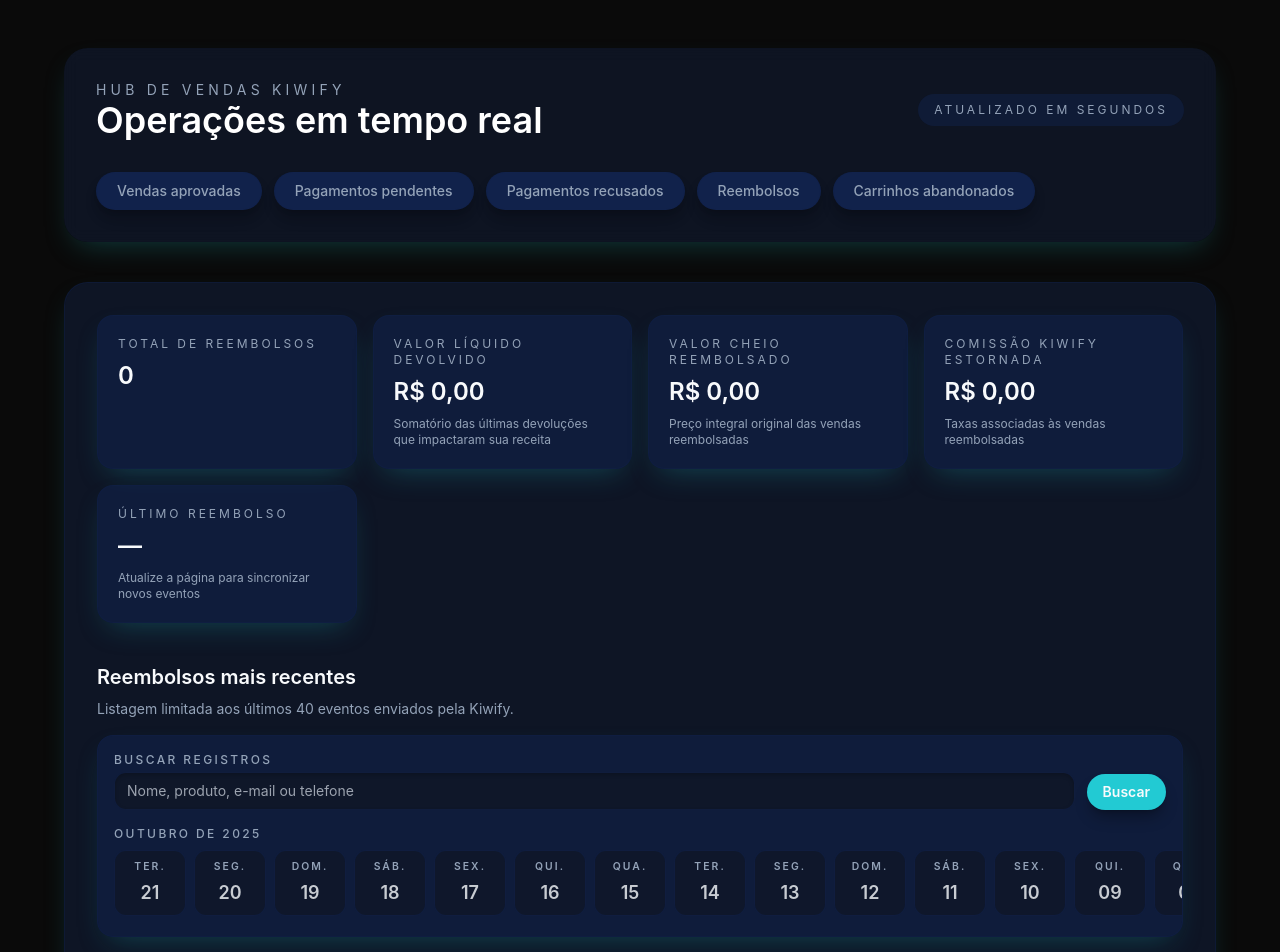
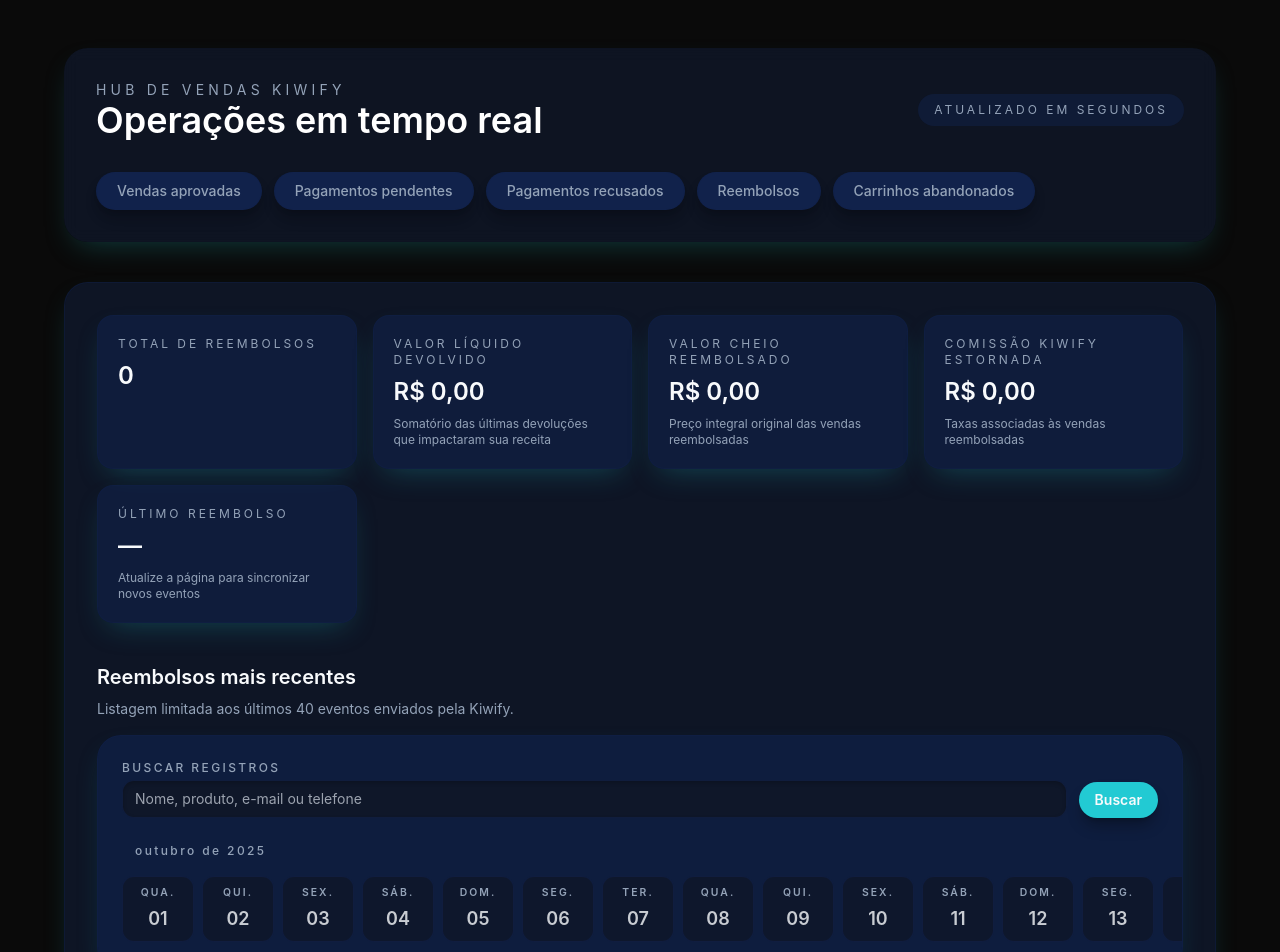
Before and after one commit to leoxavier3914-arch/rb, a Next.js app: page /refunded-sales in a window 1280 px wide. Shown: the top 952 px of the page. Built offline with nearby package versions, Linux system fonts and the light colour scheme; no server answers.

Commit message:
feat: improve events board search card and month picker

```diff
--- a/components/events-board.tsx
+++ b/components/events-board.tsx
@@ -1,4 +1,9 @@
+"use client";
+
 import Link from "next/link";
+import type { ChangeEvent } from "react";
+import { useCallback, useEffect, useMemo, useRef, useState } from "react";
+import { useRouter, useSearchParams } from "next/navigation";
 
 import clsx from "clsx";
 
@@ -27,6 +32,23 @@ interface EventsBoardProps {
   filters: EventFilterValues;
 }
 
+const monthYearFormatter = new Intl.DateTimeFormat("pt-BR", {
+  month: "long",
+  year: "numeric",
+});
+
+const dayNumberFormatter = new Intl.DateTimeFormat("pt-BR", { day: "2-digit" });
+const weekdayFormatter = new Intl.DateTimeFormat("pt-BR", { weekday: "short" });
+
+const toDateInputValue = (date: Date) => {
+  const year = date.getFullYear();
+  const month = `${date.getMonth() + 1}`.padStart(2, "0");
+  const day = `${date.getDate()}`.padStart(2, "0");
+  return `${year}-${month}-${day}`;
+};
+
+const getMonthKey = (value: Date) => `${value.getFullYear()}-${value.getMonth()}`;
+
 export function EventsBoard({
   stats,
   heading,
@@ -37,55 +59,151 @@ export function EventsBoard({
   filters,
 }: EventsBoardProps) {
   const hasActiveFilters = Boolean(filters.from || filters.to || filters.search);
+  const router = useRouter();
+  const searchParams = useSearchParams();
+  const monthPickerRef = useRef<HTMLDivElement | null>(null);
+  const [isMonthPickerOpen, setIsMonthPickerOpen] = useState(false);
 
-  const today = new Date();
-  today.setHours(0, 0, 0, 0);
-
-  const toDateInputValue = (date: Date) => {
-    const year = date.getFullYear();
-    const month = `${date.getMonth() + 1}`.padStart(2, "0");
-    const day = `${date.getDate()}`.padStart(2, "0");
-    return `${year}-${month}-${day}`;
-  };
-
-  const dayCount = 30;
-  let dayOptions = Array.from({ length: dayCount }, (_, index) => {
-    const option = new Date(today);
-    option.setDate(today.getDate() - index);
-    option.setHours(0, 0, 0, 0);
-    return option;
-  });
+  const today = useMemo(() => {
+    const reference = new Date();
+    reference.setHours(0, 0, 0, 0);
+    return reference;
+  }, []);
 
   const selectedDateValue =
     filters.from && filters.to && filters.from === filters.to
       ? filters.from
       : filters.from ?? filters.to;
-  const selectedDate = selectedDateValue
-    ? new Date(`${selectedDateValue}T00:00:00`)
-    : undefined;
+
+  const selectedDate = useMemo(() => {
+    return selectedDateValue ? new Date(`${selectedDateValue}T00:00:00`) : undefined;
+  }, [selectedDateValue]);
+
   const resolvedSelectedDate = selectedDate ?? today;
 
-  if (selectedDate && !dayOptions.some((option) => toDateInputValue(option) === selectedDateValue)) {
-    dayOptions = [selectedDate, ...dayOptions].sort((a, b) => b.getTime() - a.getTime());
-  }
+  const initialMonth = useMemo(() => {
+    const base = new Date(resolvedSelectedDate);
+    base.setDate(1);
+    base.setHours(0, 0, 0, 0);
+    return base;
+  }, [resolvedSelectedDate]);
 
-  const monthYearFormatter = new Intl.DateTimeFormat("pt-BR", {
-    month: "long",
-    year: "numeric",
-  });
-  const dayNumberFormatter = new Intl.DateTimeFormat("pt-BR", { day: "2-digit" });
-  const weekdayFormatter = new Intl.DateTimeFormat("pt-BR", { weekday: "short" });
+  const [currentMonth, setCurrentMonth] = useState(initialMonth);
 
-  const makeDayHref = (value: string) => {
-    const params = new URLSearchParams();
-    params.set("from", value);
-    params.set("to", value);
-    if (filters.search) {
-      params.set("q", filters.search);
+  const initialMonthKey = useMemo(() => getMonthKey(initialMonth), [initialMonth]);
+
+  useEffect(() => {
+    setCurrentMonth(initialMonth);
+  }, [initialMonth, initialMonthKey]);
+
+  useEffect(() => {
+    if (!isMonthPickerOpen) {
+      return;
     }
 
-    return `${filterAction}?${params.toString()}`;
-  };
+    const handleClickOutside = (event: MouseEvent) => {
+      if (!monthPickerRef.current) {
+        return;
+      }
+
+      if (!monthPickerRef.current.contains(event.target as Node)) {
+        setIsMonthPickerOpen(false);
+      }
+    };
+
+    const handleEscape = (event: KeyboardEvent) => {
+      if (event.key === "Escape") {
+        setIsMonthPickerOpen(false);
+      }
+    };
+
+    document.addEventListener("mousedown", handleClickOutside);
+    document.addEventListener("keydown", handleEscape);
+
+    return () => {
+      document.removeEventListener("mousedown", handleClickOutside);
+      document.removeEventListener("keydown", handleEscape);
+    };
+  }, [isMonthPickerOpen]);
+
+  const dayOptions = useMemo(() => {
+    const year = currentMonth.getFullYear();
+    const monthIndex = currentMonth.getMonth();
+    const totalDays = new Date(year, monthIndex + 1, 0).getDate();
+
+    return Array.from({ length: totalDays }, (_, index) => {
+      const option = new Date(year, monthIndex, index + 1);
+      option.setHours(0, 0, 0, 0);
+      return option;
+    });
+  }, [currentMonth]);
+
+  const makeDayHref = useCallback(
+    (value: string) => {
+      const params = new URLSearchParams(searchParams?.toString() ?? "");
+      params.set("from", value);
+      params.set("to", value);
+
+      return `${filterAction}?${params.toString()}`;
+    },
+    [filterAction, searchParams],
+  );
+
+  const navigateToMonth = useCallback(
+    (monthDate: Date) => {
+      const monthStart = new Date(monthDate);
+      monthStart.setDate(1);
+      monthStart.setHours(0, 0, 0, 0);
+
+      const selectedDay = selectedDate?.getDate() ?? 1;
+      const lastDayOfMonth = new Date(
+        monthStart.getFullYear(),
+        monthStart.getMonth() + 1,
+        0,
+      ).getDate();
+
+      const resolvedDay = Math.min(selectedDay, lastDayOfMonth);
+      const nextDate = new Date(monthStart);
+      nextDate.setDate(resolvedDay);
+      nextDate.setHours(0, 0, 0, 0);
+
+      const targetValue = toDateInputValue(nextDate);
+      const params = new URLSearchParams(searchParams?.toString() ?? "");
+      params.set("from", targetValue);
+      params.set("to", targetValue);
+
+      setCurrentMonth(monthStart);
+      setIsMonthPickerOpen(false);
+      router.push(`${filterAction}?${params.toString()}`, { scroll: false });
+    },
+    [filterAction, router, searchParams, selectedDate],
+  );
+
+  const handleMonthInputChange = useCallback(
+    (event: ChangeEvent<HTMLInputElement>) => {
+      const value = event.target.value;
+      if (!value) {
+        return;
+      }
+
+      const [year, month] = value.split("-").map((part) => Number.parseInt(part, 10));
+      if (Number.isNaN(year) || Number.isNaN(month)) {
+        return;
+      }
+
+      navigateToMonth(new Date(year, month - 1, 1));
+    },
+    [navigateToMonth],
+  );
+
+  const handleMonthStep = useCallback(
+    (offset: number) => {
+      const next = new Date(currentMonth);
+      next.setMonth(currentMonth.getMonth() + offset, 1);
+      navigateToMonth(next);
+    },
+    [currentMonth, navigateToMonth],
+  );
 
   return (
     <div className="space-y-10">
@@ -106,7 +224,7 @@ export function EventsBoard({
         <form
           action={filterAction}
           method="get"
-          className="space-y-4 rounded-2xl border border-surface-accent/40 bg-surface-accent/60 p-4 shadow-soft"
+          className="space-y-5 rounded-3xl border border-surface-accent/40 bg-surface-accent/70 p-6 shadow-soft transition-colors"
         >
           {selectedDateValue ? (
             <>
@@ -125,7 +243,7 @@ export function EventsBoard({
                 type="search"
                 placeholder="Nome, produto, e-mail ou telefone"
                 defaultValue={filters.search ?? ""}
-                className="rounded-xl border border-surface-accent/60 bg-surface px-3 py-2 text-sm text-primary-foreground shadow-inner shadow-black/20 outline-none focus:border-primary"
+                className="rounded-xl border border-surface-accent/60 bg-surface px-3 py-2 text-sm text-primary-foreground shadow-inner shadow-black/20 outline-none transition-colors focus:border-primary"
               />
             </div>
             <div className="flex items-center gap-2">
@@ -145,11 +263,52 @@ export function EventsBoard({
               ) : null}
             </div>
           </div>
-          <div className="space-y-2">
-            <p className="text-xs font-medium uppercase tracking-[0.2em] text-muted-foreground">
-              {monthYearFormatter.format(resolvedSelectedDate)}
-            </p>
-            <div className="-mx-4 overflow-x-auto px-4">
+          <div className="space-y-3">
+            <div className="flex items-center justify-between gap-2 text-xs font-medium uppercase tracking-[0.2em] text-muted-foreground">
+              <div className="relative" ref={monthPickerRef}>
+                <button
+                  type="button"
+                  onClick={() => setIsMonthPickerOpen((open) => !open)}
+                  className="flex items-center gap-2 rounded-full border border-transparent bg-transparent px-3 py-1 text-muted-foreground transition-colors hover:border-primary/40 hover:bg-primary/5 hover:text-primary"
+                  aria-haspopup="dialog"
+                  aria-expanded={isMonthPickerOpen}
+                >
+                  {monthYearFormatter.format(currentMonth)}
+                </button>
+                {isMonthPickerOpen ? (
+                  <div className="absolute left-0 top-full z-20 mt-2 w-56 rounded-2xl border border-surface-accent/60 bg-surface p-3 shadow-lg">
+                    <div className="flex items-center justify-between gap-2">
+                      <button
+                        type="button"
+                        onClick={() => handleMonthStep(-1)}
+                        className="rounded-full border border-surface-accent/50 bg-surface px-2 py-1 text-[0.65rem] font-semibold uppercase tracking-[0.2em] text-muted-foreground transition-colors hover:border-primary hover:text-primary"
+                      >
+                        Anterior
+                      </button>
+                      <button
+                        type="button"
+                        onClick={() => handleMonthStep(1)}
+                        className="rounded-full border border-surface-accent/50 bg-surface px-2 py-1 text-[0.65rem] font-semibold uppercase tracking-[0.2em] text-muted-foreground transition-colors hover:border-primary hover:text-primary"
+                      >
+                        Próximo
+                      </button>
+                    </div>
+                    <div className="pt-3">
+                      <label className="flex flex-col gap-2 text-[0.65rem] font-semibold uppercase tracking-[0.2em] text-muted-foreground">
+                        Escolher mês
+                        <input
+                          type="month"
+                          value={`${currentMonth.getFullYear()}-${`${currentMonth.getMonth() + 1}`.padStart(2, "0")}`}
+                          onChange={handleMonthInputChange}
+                          className="rounded-xl border border-surface-accent/60 bg-surface px-3 py-2 text-sm text-primary-foreground outline-none transition-colors focus:border-primary"
+                        />
+                      </label>
+                    </div>
+                  </div>
+                ) : null}
+              </div>
+            </div>
+            <div className="-mx-6 overflow-x-auto px-6">
               <div className="flex gap-2 pb-1">
                 {dayOptions.map((option) => {
                   const optionValue = toDateInputValue(option);
```
